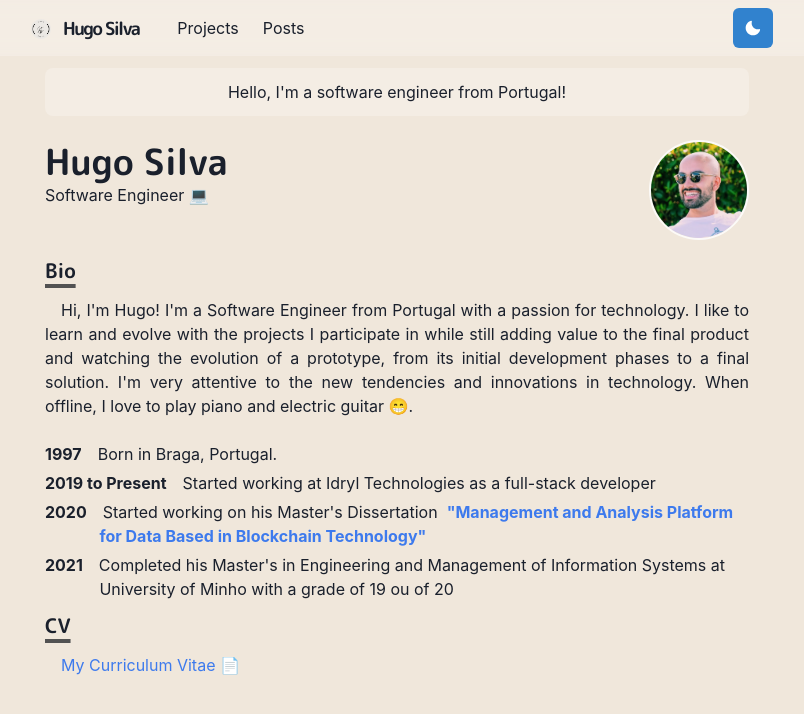
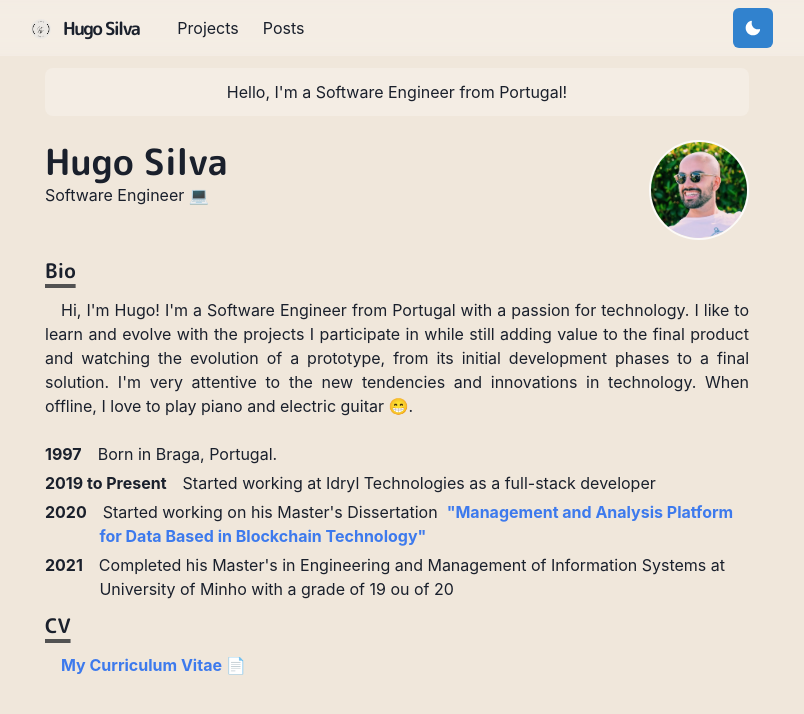
Before and after one commit to hugorithm/portfolio, a Next.js app: page / in a window 1280 px wide. Shown: the top 714 px of the page, without its empty margins (243-1047 px from the left). Built offline with nearby package versions, Linux system fonts and the light colour scheme.

Commit message:
fix spacings

```diff
--- a/pages/index.js
+++ b/pages/index.js
@@ -15,7 +15,7 @@ const Page = () => {
     return (
         <Container maxW='60vw'>
             <Box borderRadius="lg" bg={useColorModeValue('whiteAlpha.400', 'whiteAlpha.200')} p={3} mb={6} mt={3} align="center">
-                Hello, I&apos;m a software engineer from Portugal!
+                Hello, I&apos;m a Software Engineer from Portugal!
             </Box>
 
             <Box display={{ md: 'flex' }}>
@@ -81,7 +81,7 @@ const Page = () => {
                 </Heading>
                 <Paragraph>
                     <NextLink href="/documents/CV.pdf" passHref>
-                        <Link>My Curriculum Vitae 📄</Link>
+                        <Link><strong>My Curriculum Vitae 📄</strong></Link>
                     </NextLink>
                 </Paragraph>
 
```
